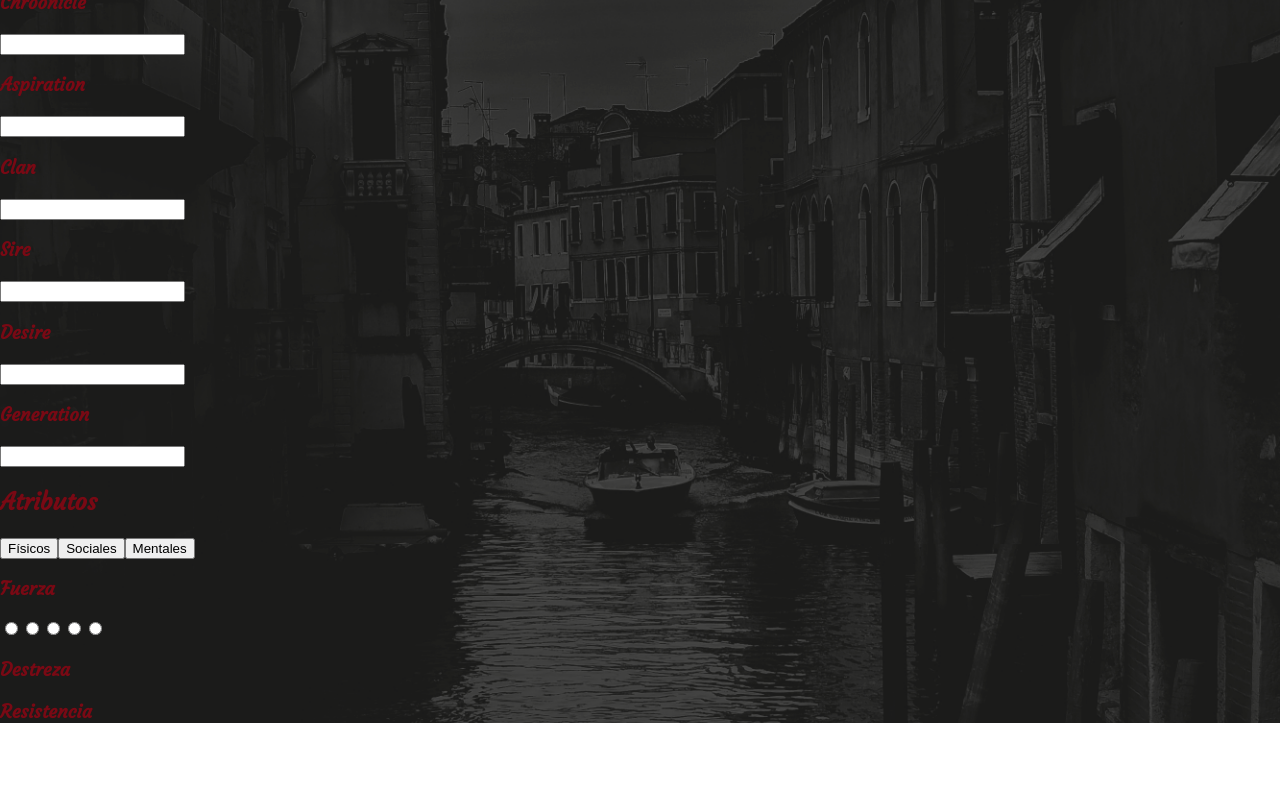
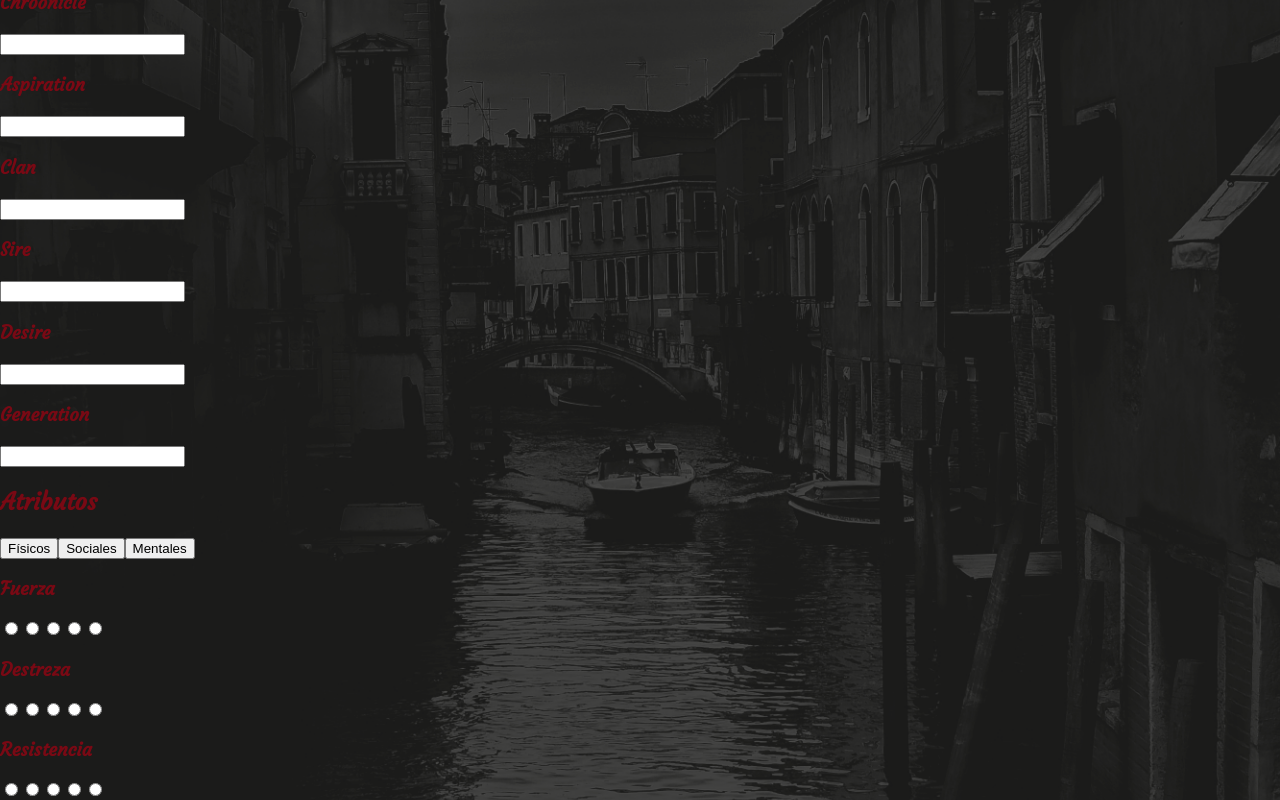
Before and after one commit to Icemberth/appWV, a React (Create React App) app in the folder client/: page /page in a window 1280 px wide. Shown: the part 275-1075 px from the top of the page. Before the commit the page ends 998 px from the top, so only its background shows below. Built offline with nearby package versions, Linux system fonts and the light colour scheme.

Commit message:
distribución de atributos

```diff
--- a/client/src/App/components/pjpage/page1.js
+++ b/client/src/App/components/pjpage/page1.js
@@ -71,13 +71,30 @@ class page1 extends Component {
             this.state.showAttributes=='physical'? (
 
             <div className="physical-attributes" >
-
+              <section>
                 <h3>Fuerza</h3>
+                <div>
                   <input type="radio" /><input type="radio" />
                   <input type="radio" /><input type="radio" />
                   <input type="radio" />
+                </div>
+              </section>
+              <section>
                 <h3>Destreza</h3>
+                <div>
+                  <input type="radio" /><input type="radio" />
+                  <input type="radio" /><input type="radio" />
+                  <input type="radio" />
+                </div>
+              </section>
+              <section>
                 <h3>Resistencia</h3>
+                <div>
+                  <input type="radio" /><input type="radio" />
+                  <input type="radio" /><input type="radio" />
+                  <input type="radio" />
+                </div>
+              </section>
             </div>
             )
             :(
@@ -87,9 +104,30 @@ class page1 extends Component {
           {
             this.state.showAttributes=='social' ? (
               <div className="social-attributes">
+              <section>
                 <h3>Carisma</h3>
+                <div>
+                  <input type="radio" /><input type="radio" />
+                  <input type="radio" /><input type="radio" />
+                  <input type="radio" />
+                </div>
+              </section>
+              <section>
                 <h3>Manipulación</h3>
+                <div>
+                  <input type="radio" /><input type="radio" />
+                  <input type="radio" /><input type="radio" />
+                  <input type="radio" />
+                </div>
+              </section>
+              <section>
                 <h3>Compostura</h3>
+                <div>
+                  <input type="radio" /><input type="radio" />
+                  <input type="radio" /><input type="radio" />
+                  <input type="radio" />
+                </div>
+              </section>
             </div>
             )
             :(
@@ -99,10 +137,30 @@ class page1 extends Component {
           {
             this.state.showAttributes=='mentals' ? (
             <div className="mentals-attributes">
-
+              <section>
                 <h3>Inteligencia</h3>
+                <div>
+                  <input type="radio" /><input type="radio" />
+                  <input type="radio" /><input type="radio" />
+                  <input type="radio" />
+                </div>
+              </section>
+              <section>
                 <h3>Astucia</h3>
+                <div>
+                  <input type="radio" /><input type="radio" />
+                  <input type="radio" /><input type="radio" />
+                  <input type="radio" />
+                </div>
+              </section>
+              <section>
                 <h3>Resolución</h3>
+                <div>
+                  <input type="radio" /><input type="radio" />
+                  <input type="radio" /><input type="radio" />
+                  <input type="radio" />
+                </div>
+              </section>
             </div>
 
           )
--- a/client/src/App/components/pjpage/page1.scss
+++ b/client/src/App/components/pjpage/page1.scss
@@ -73,18 +73,46 @@
     justify-content: center;
   }
   .general-attributes {
-    display: grid;
-    grid-template-columns: minmax(auto, 280px);
-    justify-content: center;
-    align-content: center;
-    text-align: center;
+    display: flex;
+    flex-direction: column;
+    justify-content: space-around;
+    flex-wrap: wrap;
+    .physical-attributes {
+      h3{
+        margin: 5px;
+
+      }
+      section{
+        display: flex;
+        align-items: center;
+        justify-content: space-between;
+        width: 100%;
+
+      }
+
+    }
+    .social-attributes {
+      h3{
+        margin: 5px;
+      }
+      section{
+        display: flex;
+        align-items: center;
+        justify-content: space-between;
+        width: 100%;
+      }
+    }
+    .mentals-attributes {
+      h3 {
+        margin: 5px;
+      }
+      section{
+        display: flex;
+        align-items: center;
+        justify-content: space-between;
+        width: 100%;
+      }
+    }
   }
 }
-
-
-
-
-
-
-
 }
```
Lines whose indentation alone changed are shown as unchanged.
